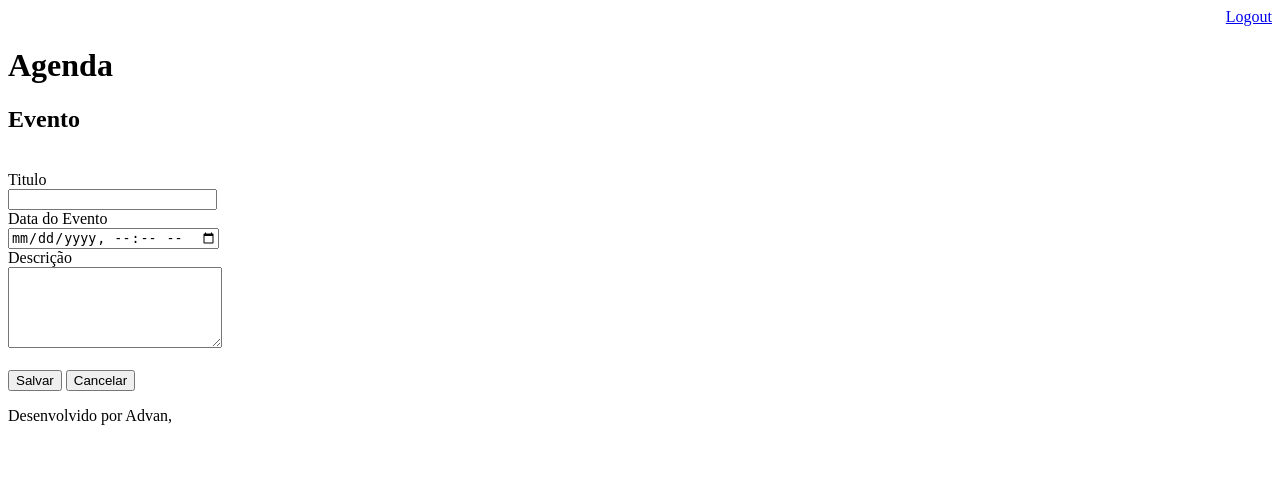
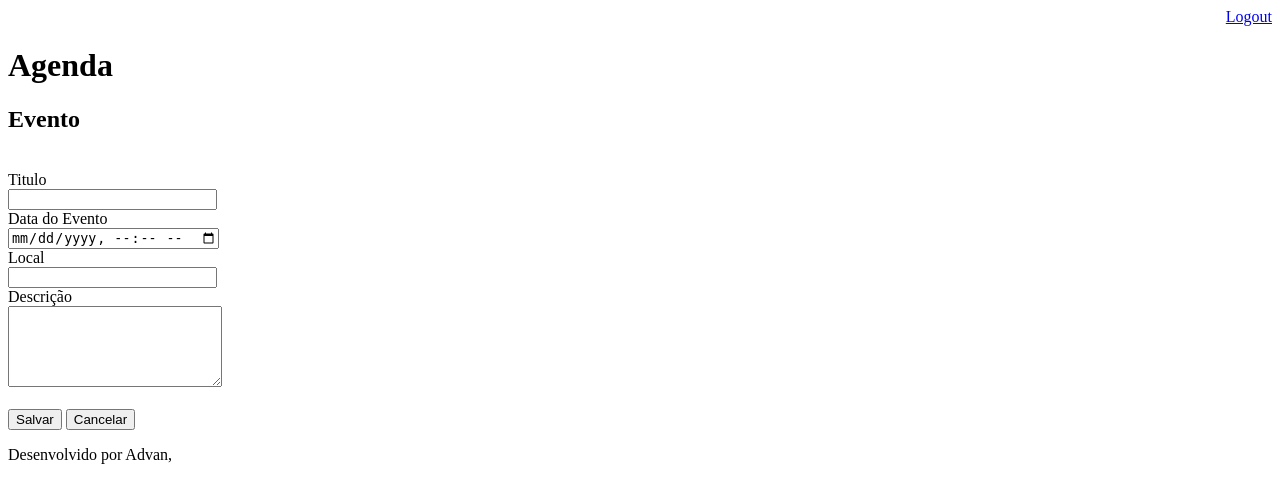
Before and after one commit to AdvanDias/django_agenda, a Django app: page /agenda/evento/ in a window 1280 px wide. Shown: the top 503 px of the page. Run offline with Django 3.2, Linux system fonts and the light colour scheme; a user stored in the database is signed in.

Commit message:
commit do novo campo adicionado 'local' e chamada na tela de eventos

```diff
--- a/core/models.py
+++ b/core/models.py
@@ -9,6 +9,7 @@ class Evento(models.Model):
     data_evento = models.DateTimeField()
     data_criacao = models.DateTimeField(auto_now=True)
     usuario = models.ForeignKey(User, on_delete=models.CASCADE)
+    local = models.TextField(blank=True, null=True)
 
     class Meta:
         db_table = 'EVENTO'
--- a/core/views.py
+++ b/core/views.py
@@ -50,9 +50,12 @@ def evento_submit(request):
         data_evento = request.POST.get("data_evento")
         descricao = request.POST.get('descricao')
         usuario = request.user
+        local = request.POST.get('local')
         Evento.objects.create(titulo=titulo,
                              data_evento=data_evento,
                              descricao=descricao,
-                             usuario=usuario)
+                             usuario=usuario,
+                              local=local)
+
 
     return redirect('/')
--- a/templates/agenda.html
+++ b/templates/agenda.html
@@ -9,7 +9,7 @@
 
     <ul>
     {%for evento in evento%}
-        <li style="font-size: 20px">{{ evento.titulo }} - {{ evento.get_data_evento }}</li>
+        <li style="font-size: 20px">{{ evento.titulo }} - {{ evento.get_data_evento }}- {{ evento.local }}</li>
     {%endfor%}
     </ul>
   {% endblock %}
--- a/templates/evento.html
+++ b/templates/evento.html
@@ -13,6 +13,10 @@
     <br>
     <input type="datetime-local" name="data_evento" size="23">
     <br>
+    <label>Local</label>
+    <br>
+    <input type="text" name="local" size="23">
+    <br>
     <label>Descrição</label>
     <br>
     <textarea name="descricao" rows="5" cols="24"></textarea>
```
Also changed, not shown: core/migrations/0003_evento_local.py (added), db.sqlite3.
